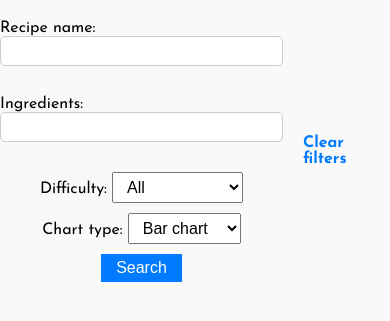
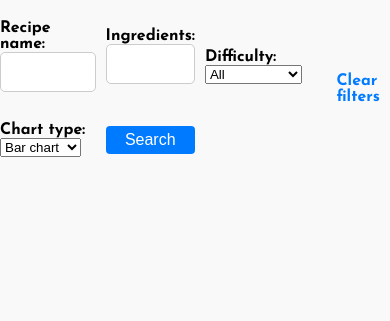
Before and after one commit to devmcdonough/Recipe_app, a Django app: page /recipes/ in a window 390 px wide. Shown: the part 48-369 px from the top of the page. Run offline with Django 4.2, Linux system fonts and the light colour scheme; data that the repository does not hold is empty.

Commit message:
Simplified CSS grid

```diff
--- a/recipes/static/recipes/css/styles.css
+++ b/recipes/static/recipes/css/styles.css
@@ -120,54 +120,27 @@ body {
     margin: 20px 0;             /* Add margin above and below the search form */
 }
 
-/* Form inside the search-form */
+/* Style the form itself */
 .search-form form {
-    display: flex;
-    flex-wrap: wrap;            /* Allow wrapping if the screen size is small */
-    gap: 10px;                  /* Space between form fields */
-    align-items: center;        /* Vertically align form elements */
+    display: grid;
+    grid-template-columns: auto 1fr auto;  /* Label, input, button */
+    gap: 10px;                            /* Space between form elements */
+    align-items: center;                  /* Align all elements vertically */
 }
 
-/* Label and form element alignment inside each form row */
-.search-form form .form-row {
-    display: flex;
-    flex-direction: row;        /* Align label and input horizontally */
-    align-items: center;        /* Vertically align label and input */
+/* Apply uniform styling to form labels */
+.search-form form label {
+    font-weight: bold;                     /* Make the label bold for clarity */
 }
 
-/* Form labels styling */
-.search-form form .form-row label {
-    font-weight: bold;          /* Make the label bold for clarity */
-    margin-right: 10px;         /* Add space between the label and input */
-    width: 120px;               /* Set a fixed width for labels */
-}
-
-/* Ensure uniform padding and spacing for input fields */
-.search-form form input,
-.search-form form select {
-    padding: 5px 10px;
-    font-size: 1em;
-}
-
-/* Responsive adjustments for smaller screens */
-@media (max-width: 768px) {
-    .search-form form {
-        flex-direction: column; /* Stack form elements vertically on smaller screens */
-    }
-
-    .search-form form .form-row label {
-        width: auto;            /* Allow labels to resize naturally */
-        margin-right: 0;        /* Remove right margin for vertical stacking */
-    }
-}
-
-/* Style for the search button */
+/* Style for the submit button */
 .search-form button {
     padding: 5px 15px;
     font-size: 1em;
     background-color: #007BFF;
     color: white;
     border: none;
+    border-radius: 4px;
     cursor: pointer;
 }
 
@@ -183,10 +156,6 @@ body {
 .search-form a:hover {
     text-decoration: underline;
 }
-
-
-
-
 
 .logout-link {
     position: absolute;
```
